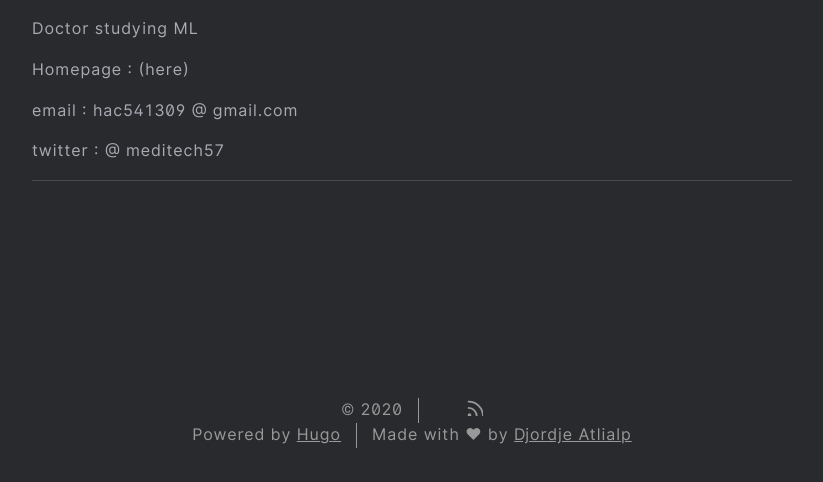
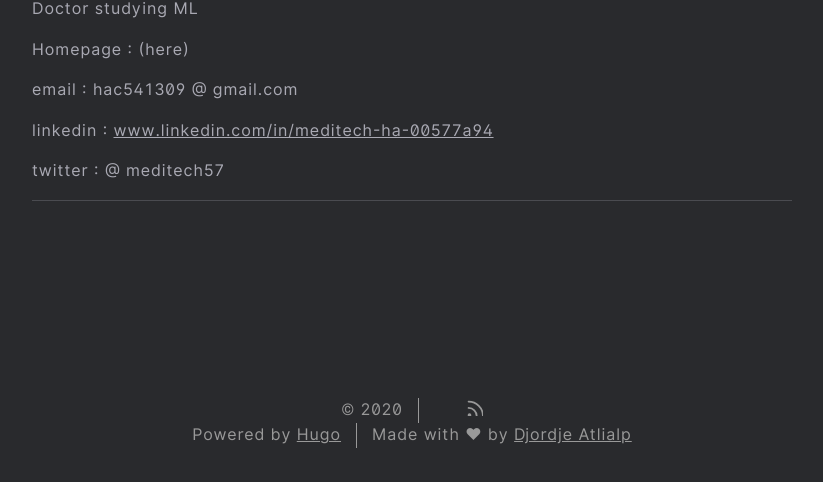
Before and after one commit to Chris-Ha-MD/Chris-Ha-MD.github.io, a plain HTML site: page about/index.html in a window 1280 px wide. Shown: the part 312-794 px from the top of the page, without its empty margins (228-1051 px from the left). Drawn offline with nearby package versions, Linux system fonts and the light colour scheme.

Commit message:
rebuilding site 2020년 03월 22일 일 오후  8:22:53

```diff
--- a/about/index.html
+++ b/about/index.html
@@ -8,6 +8,7 @@
 <meta name="description" content="Doctor studying ML
 Homepage : (here)
 email : hac541309 @ gmail.com
+linkedin : www.linkedin.com/in/meditech-ha-00577a94
 twitter : @ meditech57" />
 <meta name="keywords" content="" />
 <meta name="robots" content="noodp" />
@@ -37,10 +38,11 @@ twitter : @ meditech57" />
 <meta itemprop="description" content="Doctor studying ML
 Homepage : (here)
 email : hac541309 @ gmail.com
+linkedin : www.linkedin.com/in/meditech-ha-00577a94
 twitter : @ meditech57">
 <meta itemprop="datePublished" content="2020-03-22T16:45:23&#43;09:00" />
 <meta itemprop="dateModified" content="2020-03-22T16:45:23&#43;09:00" />
-<meta itemprop="wordCount" content="15">
+<meta itemprop="wordCount" content="18">
 <meta itemprop="image" content="/"/>
 
 
@@ -52,6 +54,7 @@ twitter : @ meditech57">
 <meta name="twitter:description" content="Doctor studying ML
 Homepage : (here)
 email : hac541309 @ gmail.com
+linkedin : www.linkedin.com/in/meditech-ha-00577a94
 twitter : @ meditech57"/>
 
 
@@ -132,6 +135,7 @@ twitter : @ meditech57"/>
                 <p>Doctor studying ML</p>
 <p>Homepage : (here)</p>
 <p>email :  hac541309 @ gmail.com</p>
+<p>linkedin : <a href="http://www.linkedin.com/in/meditech-ha-00577a94">www.linkedin.com/in/meditech-ha-00577a94</a></p>
 <p>twitter : @ meditech57</p>
 
             </div>
--- a/index.xml
+++ b/index.xml
@@ -20,6 +20,7 @@
       <description>Doctor studying ML
 Homepage : (here)
 email : hac541309 @ gmail.com
+linkedin : www.linkedin.com/in/meditech-ha-00577a94
 twitter : @ meditech57</description>
     </item>
 
```
